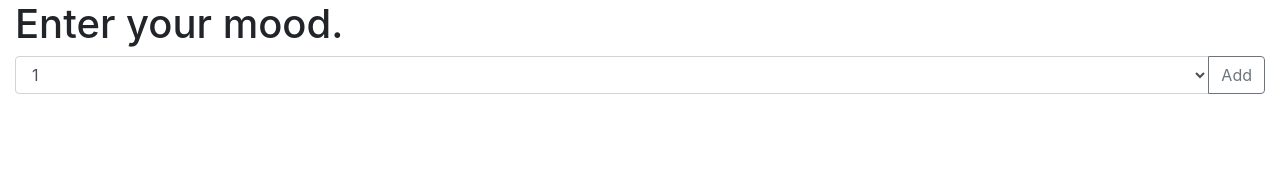
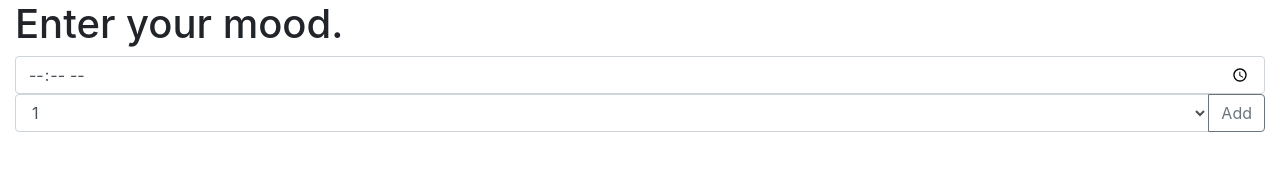
Before and after one commit to tanoielis/Mood, a website: page indexStart.html in a window 1280 px wide. Drawn offline with nearby package versions, Linux system fonts and the light colour scheme.

Commit message:
started adding time selection in form

```diff
--- a/indexStart.html
+++ b/indexStart.html
@@ -8,6 +8,10 @@
         <div class="container-fluid">
         <h1>Enter your mood.</h1>
         <form method="post" action="/">
+            <div class="input-group">
+
+                <input type="time" class="form-control" name="startTime">
+            </div>
             <div class="input-group">
             <select class="form-control" name="moodRating">
                 <option>1</option>
--- a/package.json
+++ b/package.json
@@ -4,7 +4,6 @@
   "description": "Reminders to record your mood.",
   "main": "index.js",
   "scripts": {
-    "start": "npm start index.js",
     "dev": "nodemon start",
     "test": "echo \"Error: no test specified\" && exit 1"
   },
```
Also changed, not shown: 1 other file.
